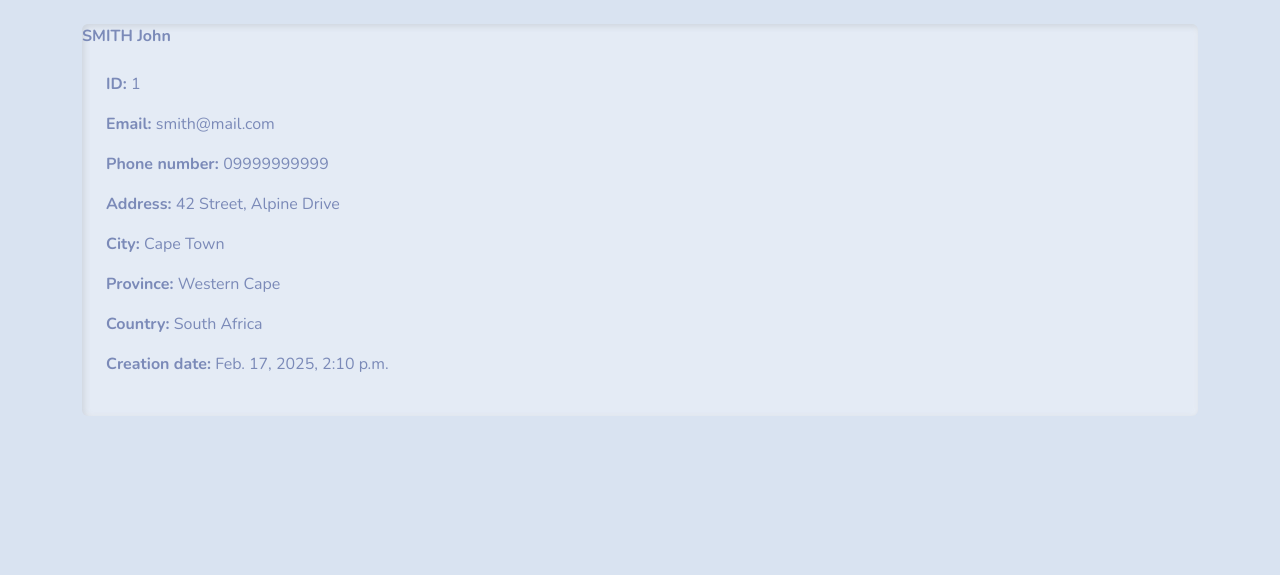
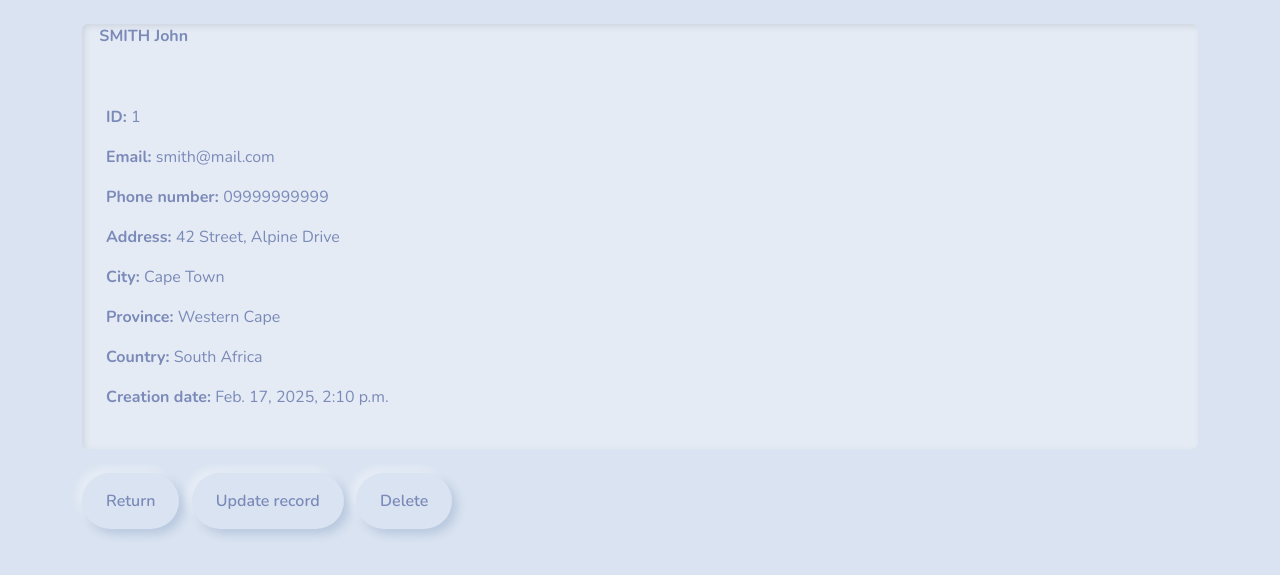
Before and after one commit to Nsikanekpo/crm, a Django app: page /record/1 in a window 1280 px wide. Shown: the part 56-631 px from the top of the page. Run offline with Django 5.2, Linux system fonts and the light colour scheme; a user stored in the database is signed in; data comes from the database, SQL or seed files in the repository; both versions use the stored data as it was after the commit.

Commit message:
Created a delete-record logic

```diff
--- a/webapp/templates/webapp/view-record.html
+++ b/webapp/templates/webapp/view-record.html
@@ -6,11 +6,15 @@
 
         <strong>
 
+            &nbsp; &nbsp;
+
             {{record.last_name|upper}}
 
             {{record.first_name}}
 
         </strong>
+
+        <hr class="w-90 mx-auto my-3" style="border-top: 1px solid #000;">
 
         <div class="card-body">
 
@@ -36,4 +40,16 @@
 
     </div>
 
+    <br>
+
+    <a href="{% url 'dashboard' %}" class="btn btn-secondry"> Return </a>
+
+    &nbsp;
+
+    <a href="{% url 'update-record' record.id %}" class="btn btn-info"> Update record </a>
+
+    &nbsp;
+
+    <a href="{% url 'delete-record' record.id %}" class="btn btn-danger"> Delete </a>
+
 {% endblock %}
--- a/webapp/urls.py
+++ b/webapp/urls.py
@@ -21,4 +21,6 @@
 
     path('record/<int:pk>', views.singular_record, name="record"),
 
+    path('delete-record/<int:pk>', views.delete_record, name="delete-record"),
+
 ]
--- a/webapp/views.py
+++ b/webapp/views.py
@@ -133,6 +133,18 @@
     return render(request, 'webapp/view-record.html', context=context)
 
 
+# - Delete a record
+
+@login_required(login_url='my-login')
+def delete_record(request, pk):
+
+    record = Record.objects.get(id=pk)
+
+    record.delete()
+
+    return redirect("dashboard")
+
+
 
 
 
```
Also changed, not shown: db.sqlite3.
